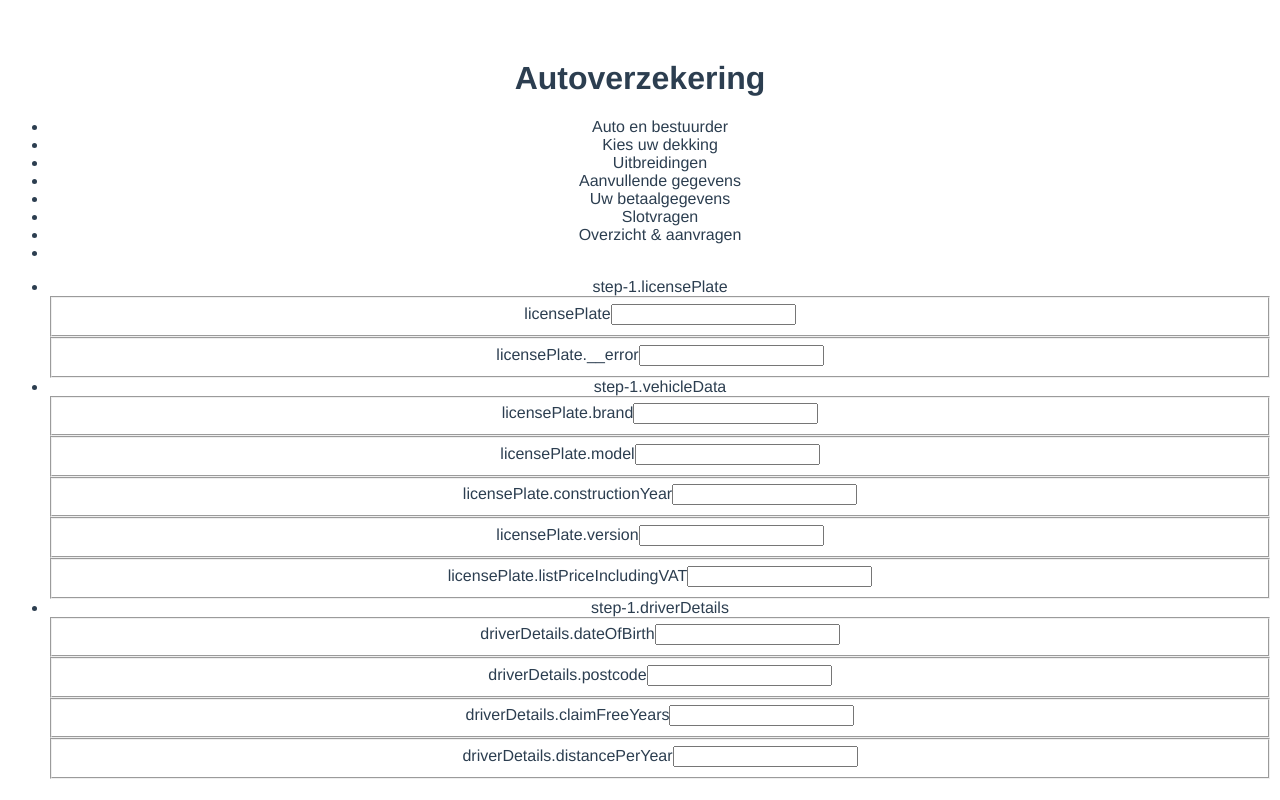
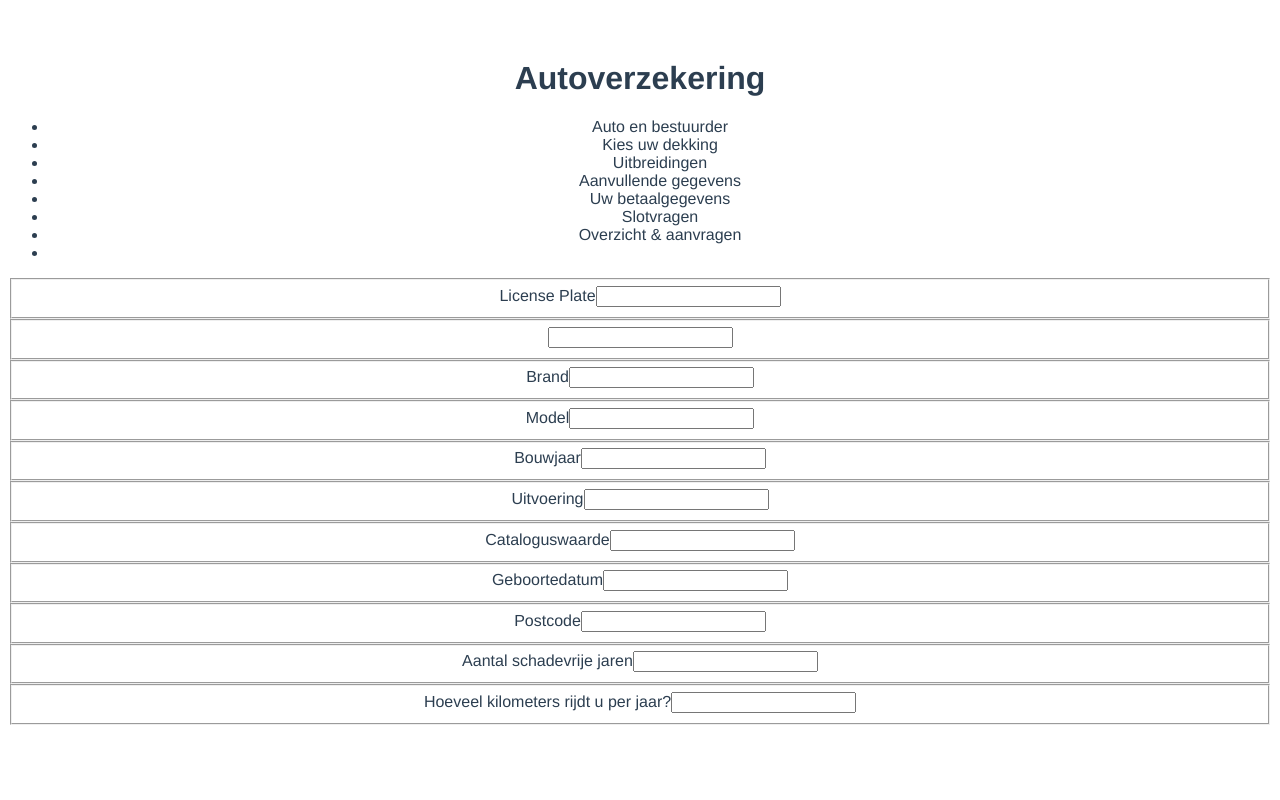
Before and after one commit to rhelling/rapid-form-player, a Vue app: page / in a window 1280 px wide. Built offline with nearby package versions, Linux system fonts and the light colour scheme.

Commit message:
feat: formfieldset, dynamic field component

```diff
--- /dev/null
+++ b/src/components/RapidFormComponents/RapidFormField/ComponentTypeMap.js
@@ -0,0 +1,3 @@
+export function componentTypeMap() {
+  return 'input'
+}
--- a/src/components/RapidFormComponents/RapidFormField/RapidFormField.vue
+++ b/src/components/RapidFormComponents/RapidFormField/RapidFormField.vue
@@ -1,12 +1,13 @@
 <template>
     <fieldset>
-      <label>{{ fieldDefinition.key }}</label>
-      <input @input="updateFieldValue" :value="fieldValue" />
+      <label>{{ fieldDefinition.label }}</label>
+      <component :is="componentType" @input="updateFieldValue" :value="fieldValue" />
     </fieldset>
 </template>
 
 <script>
 import { mapActions, mapGetters } from 'vuex'
+import { componentTypeMap } from './ComponentTypeMap'
 
 export default {
   name: 'RapidSubForm',
@@ -20,6 +21,9 @@ export default {
     ...mapGetters(['getFieldValue']),
     fieldValue() {
       return this.getFieldValue(this.fieldDefinition.key)
+    },
+    componentType() {
+      return componentTypeMap(this.fieldDefinition.type)
     }
   },
   methods: {
--- /dev/null
+++ b/src/components/RapidFormComponents/RapidFormFieldSet/RapidFormFieldSet.vue
@@ -0,0 +1,11 @@
+<template>
+  <div>
+    <slot />
+  </div>
+</template>
+
+<script>
+export default {
+  name: 'RapidFormFieldSet'
+}
+</script>
--- /dev/null
+++ b/src/components/RapidFormComponents/RapidFormFieldSet/index.js
@@ -0,0 +1 @@
+export { default as RapidFormFieldSet } from './RapidFormFieldSet'
--- /dev/null
+++ b/src/components/RapidFormComponents/index.js
@@ -0,0 +1,2 @@
+export * from './RapidFormField'
+export * from './RapidFormFieldSet'
--- a/src/components/RapidFormPlayer.vue
+++ b/src/components/RapidFormPlayer.vue
@@ -4,25 +4,25 @@
     <ul>
       <li v-for="(step, stepIndex) in steps" :key="stepIndex">{{step.name}}</li>
     </ul>
-    <ul>
-      <li v-for="(fieldSet, fieldSetIndex) in activeFieldSets" :key="fieldSetIndex">
-        {{ fieldSet.key }}
+    <template v-for="(fieldSet, fieldSetIndex) in activeFieldSets">
+      <RapidFormFieldSet :key="fieldSetIndex">
         <template v-for="(field, fieldIndex) in getFields(fieldSet.key)" >
           <RapidFormField :field-definition="field" :key="fieldSetIndex + '_' +fieldIndex" />
         </template>
-      </li>
-    </ul>
+      </RapidFormFieldSet>
+    </template>
   </div>
 </template>
 
 <script>
 import { mapGetters, mapActions } from 'vuex'
-import { RapidFormField } from './RapidFormComponents/RapidFormField'
+import { RapidFormField, RapidFormFieldSet } from './RapidFormComponents'
 
 export default {
   name: 'RapidFormPlayer',
   components: {
-    RapidFormField
+    RapidFormField,
+    RapidFormFieldSet
   },
   props: {
     formDefinitionId: {
@@ -31,10 +31,18 @@ export default {
     }
   },
   methods: {
-    ...mapActions(['fetchFormDefinition'])
+    ...mapActions([
+      'fetchFormDefinition'
+    ])
   },
   computed: {
-    ...mapGetters(['name', 'formState', 'steps', 'activeFieldSets', 'getFields'])
+    ...mapGetters([
+      'name',
+      'formState',
+      'steps',
+      'activeFieldSets',
+      'getFields'
+    ])
   },
   beforeMount() {
     this.fetchFormDefinition({formDefinitionId: this.formDefinitionId})
```
